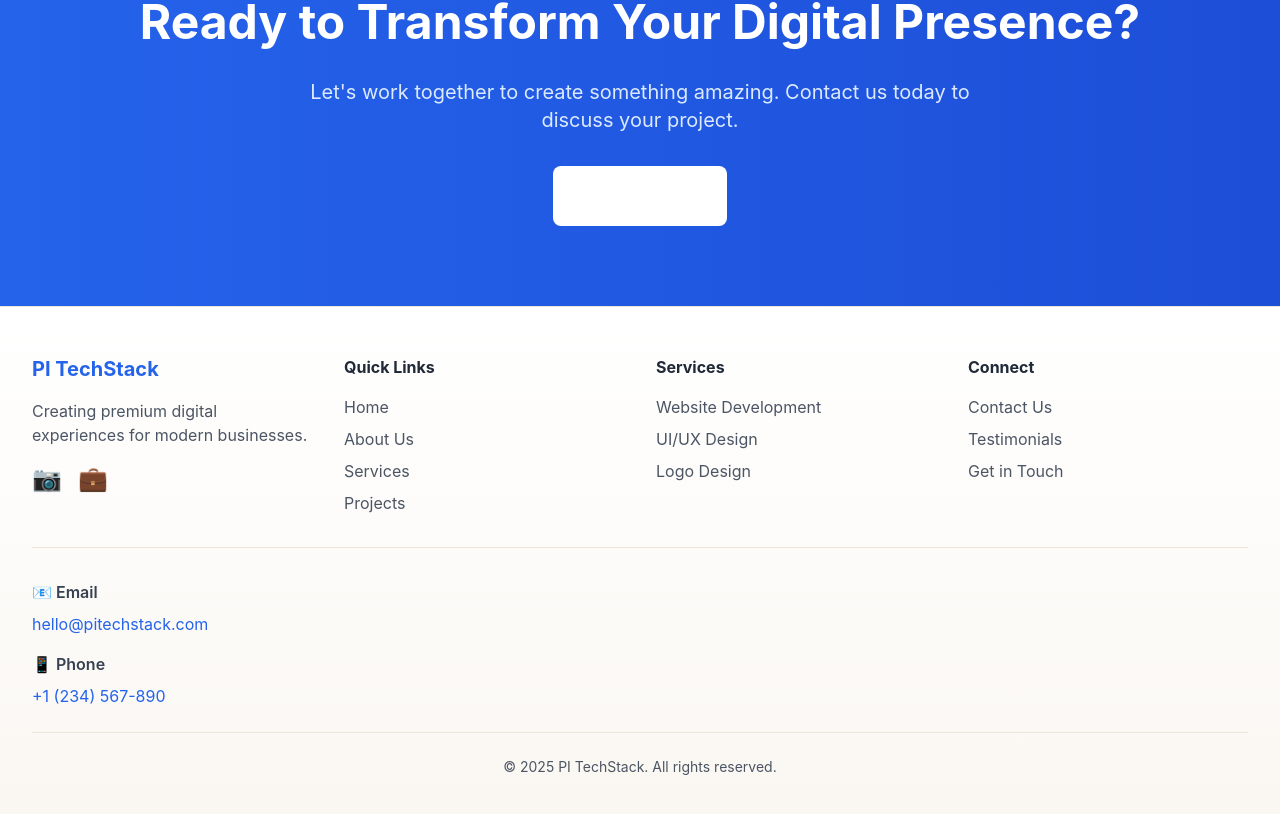
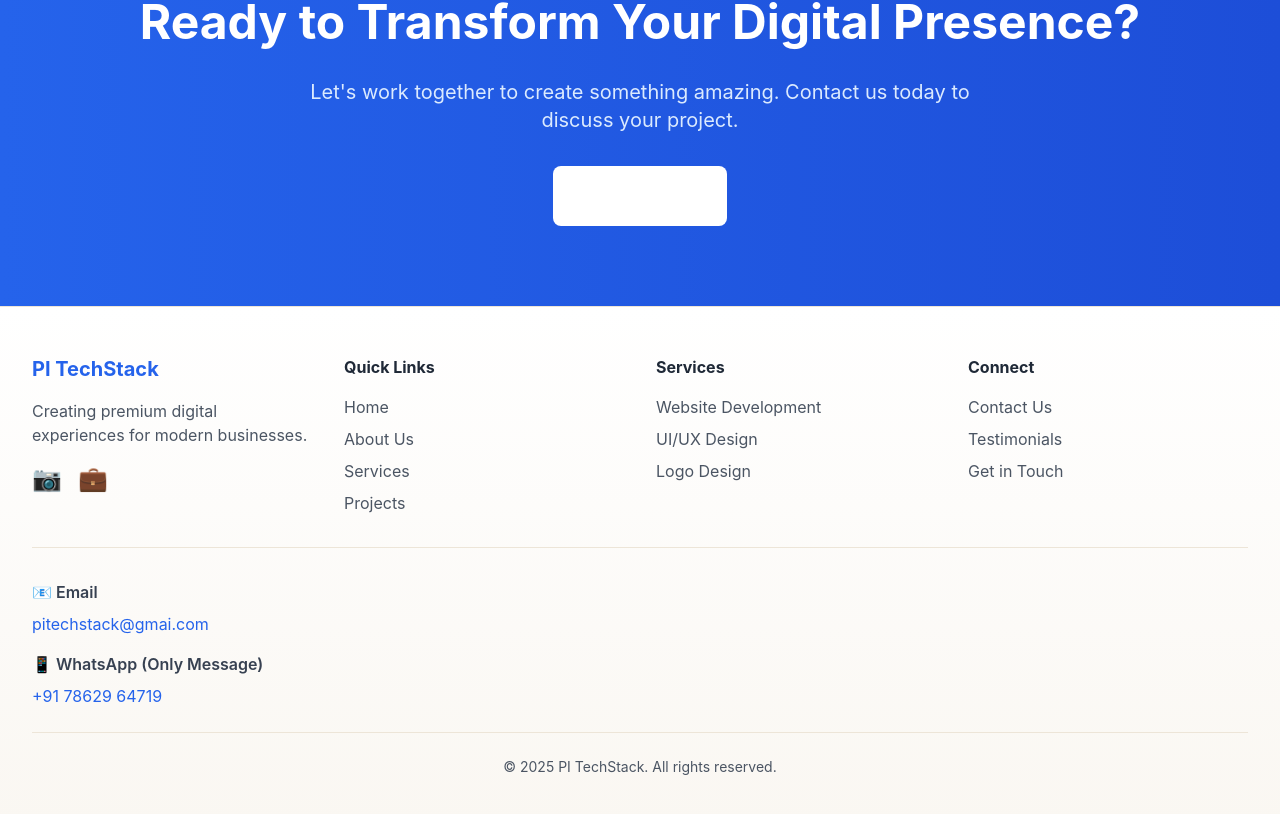
Before and after one commit to palak0001/PI_TechStack, a React (Vite) app in the folder frontend/: page / in a window 1280 px wide. Shown: the part 3016-3830 px from the top of the page. Built offline with nearby package versions, Linux system fonts and the light colour scheme; no server answers.

Commit message:
changes in UI

```diff
--- a/frontend/package.json
+++ b/frontend/package.json
@@ -14,6 +14,7 @@
     "framer-motion": "^10.16.4",
     "react": "^18.2.0",
     "react-dom": "^18.2.0",
+    "react-intersection-observer": "^10.0.0",
     "react-router-dom": "^6.20.0"
   },
   "devDependencies": {
--- a/frontend/src/components/Footer.jsx
+++ b/frontend/src/components/Footer.jsx
@@ -115,17 +115,17 @@ export const Footer = () => {
           >
             <p className="text-gray-700 font-semibold mb-2">📧 Email</p>
             <a
-              href="mailto:hello@pitechstack.com"
+              href="mailto:pitechstack@gmai.com"
               className="text-blue-600 hover:underline"
             >
-              hello@pitechstack.com
+              pitechstack@gmai.com
             </a>
-            <p className="text-gray-700 font-semibold mt-4 mb-2">📱 Phone</p>
+            <p className="text-gray-700 font-semibold mt-4 mb-2">📱 WhatsApp (Only Message)</p>
             <a
-              href="tel:+1234567890"
+              href="tel:+91 78629 64719"
               className="text-blue-600 hover:underline"
             >
-              +1 (234) 567-890
+              +91 78629 64719
             </a>
           </motion.div>
 
--- a/frontend/src/data/content.js
+++ b/frontend/src/data/content.js
@@ -149,7 +149,7 @@ export const testimonialsData = [
     company: 'TechStart Co.',
     image: 'https://images.unsplash.com/photo-1494790108377-be9c29b29330?w=100&h=100&fit=crop',
     rating: 5,
-    message: 'PI TechStack transformed our online presence. Their expertise and dedication resulted in a website that exceeded our expectations.'
+    message: 'PI TechStack transformed our online presence. Their expertise and dedication resulted in a website that exceeded our expectations. Highly professional team.'
   },
   {
     id: 2,
--- a/frontend/src/pages/Contact.jsx
+++ b/frontend/src/pages/Contact.jsx
@@ -74,19 +74,19 @@ export const Contact = () => {
     {
       icon: '📧',
       title: 'Email',
-      value: 'hello@pitechstack.com',
-      href: 'mailto:hello@pitechstack.com'
+      value: 'pitechstack@gmail.com',
+      href: 'mailto:pitechstack@gmail.com.com'
     },
     {
       icon: '📱',
-      title: 'Phone',
-      value: '+1 (234) 567-890',
-      href: 'tel:+1234567890'
+      title: 'WhatsApp (Only Message)',
+      value: '+91 78629 64719',
+      href: 'tel:+91 78629 64719'
     },
     {
       icon: '📍',
       title: 'Address',
-      value: '123 Tech Street, Digital City, DC 12345',
+      value: 'Gujarat,India',
       href: '#'
     },
     {
@@ -274,35 +274,8 @@ export const Contact = () => {
         </div>
       </section>
 
-      {/* Map Section (Placeholder) */}
-      <section className="py-20 bg-beige-50">
-        <div className="container-custom">
-          <motion.h2
-            initial={{ opacity: 0, y: 20 }}
-            whileInView={{ opacity: 1, y: 0 }}
-            viewport={{ once: true }}
-            className="text-3xl font-bold text-center text-gray-900 mb-8"
-          >
-            Find Us
-          </motion.h2>
-          <motion.div
-            initial={{ opacity: 0 }}
-            whileInView={{ opacity: 1 }}
-            viewport={{ once: true }}
-            className="w-full h-96 bg-gray-300 rounded-lg overflow-hidden shadow-lg flex items-center justify-center"
-          >
-            <div className="text-center">
-              <div className="text-4xl mb-4">📍</div>
-              <p className="text-gray-700 font-semibold">
-                123 Tech Street, Digital City, DC 12345
-              </p>
-              <p className="text-gray-600 mt-2">
-                (Map integration can be added here)
-              </p>
-            </div>
-          </motion.div>
-        </div>
-      </section>
+
+
     </div>
   );
 };
--- a/frontend/src/pages/Home.jsx
+++ b/frontend/src/pages/Home.jsx
@@ -304,7 +304,7 @@ export const Home = () => {
             Let's work together to create something amazing. Contact us today to discuss your project.
           </p>
           <Link to="/contact">
-            <Button size="lg" className="bg-white text-blue-600 hover:bg-blue-50">
+            <Button size="lg" className="bg-white text-blue-700 font-semibold hover:bg-gray-100 hover:text-blue-800">
               Get in Touch
             </Button>
           </Link>
--- a/frontend/src/pages/Testimonials.jsx
+++ b/frontend/src/pages/Testimonials.jsx
@@ -1,7 +1,37 @@
 import React, { useState, useEffect } from 'react';
 import { motion } from 'framer-motion';
+import { useInView } from 'react-intersection-observer';
 import { Card } from '../components/Common.jsx';
 import { testimonialsData } from '../data/content.js';
+
+// Counter Animation Component
+const CounterAnimation = ({ target, suffix = '', duration = 2 }) => {
+  const [count, setCount] = useState(0);
+  const { ref, inView } = useInView({ threshold: 0.1, triggerOnce: true });
+
+  useEffect(() => {
+    if (!inView) return;
+
+    const numericTarget = parseInt(target) || 0;
+    const steps = 60;
+    const increment = numericTarget / steps;
+    let current = 0;
+
+    const interval = setInterval(() => {
+      current += increment;
+      if (current >= numericTarget) {
+        setCount(numericTarget);
+        clearInterval(interval);
+      } else {
+        setCount(Math.floor(current));
+      }
+    }, (duration * 1000) / steps);
+
+    return () => clearInterval(interval);
+  }, [inView, target, duration]);
+
+  return <span ref={ref}>{count}{suffix}</span>;
+};
 
 const containerVariants = {
   hidden: { opacity: 0 },
@@ -202,14 +232,14 @@ export const Testimonials = () => {
             className="grid grid-cols-1 md:grid-cols-4 gap-8 text-center"
           >
             {[
-              { number: '100+', label: 'Projects Completed' },
-              { number: '98%', label: 'Client Satisfaction' },
-              { number: '50+', label: 'Happy Clients' },
-              { number: '5★', label: 'Average Rating' }
+              { number: '75', suffix: '+', label: 'Projects Completed' },
+              { number: '98', suffix: '%', label: 'Client Satisfaction' },
+              { number: '50', suffix: '+', label: 'Happy Clients' },
+              { number: '5', suffix: '★', label: 'Average Rating' }
             ].map((stat, index) => (
               <motion.div key={index} variants={itemVariants}>
                 <div className="text-4xl font-bold text-blue-600 mb-2">
-                  {stat.number}
+                  <CounterAnimation target={stat.number} suffix={stat.suffix} duration={2} />
                 </div>
                 <p className="text-gray-600 font-semibold">{stat.label}</p>
               </motion.div>
```
Also changed, not shown: 1 other file (tests, documents, lock files or other folders).
